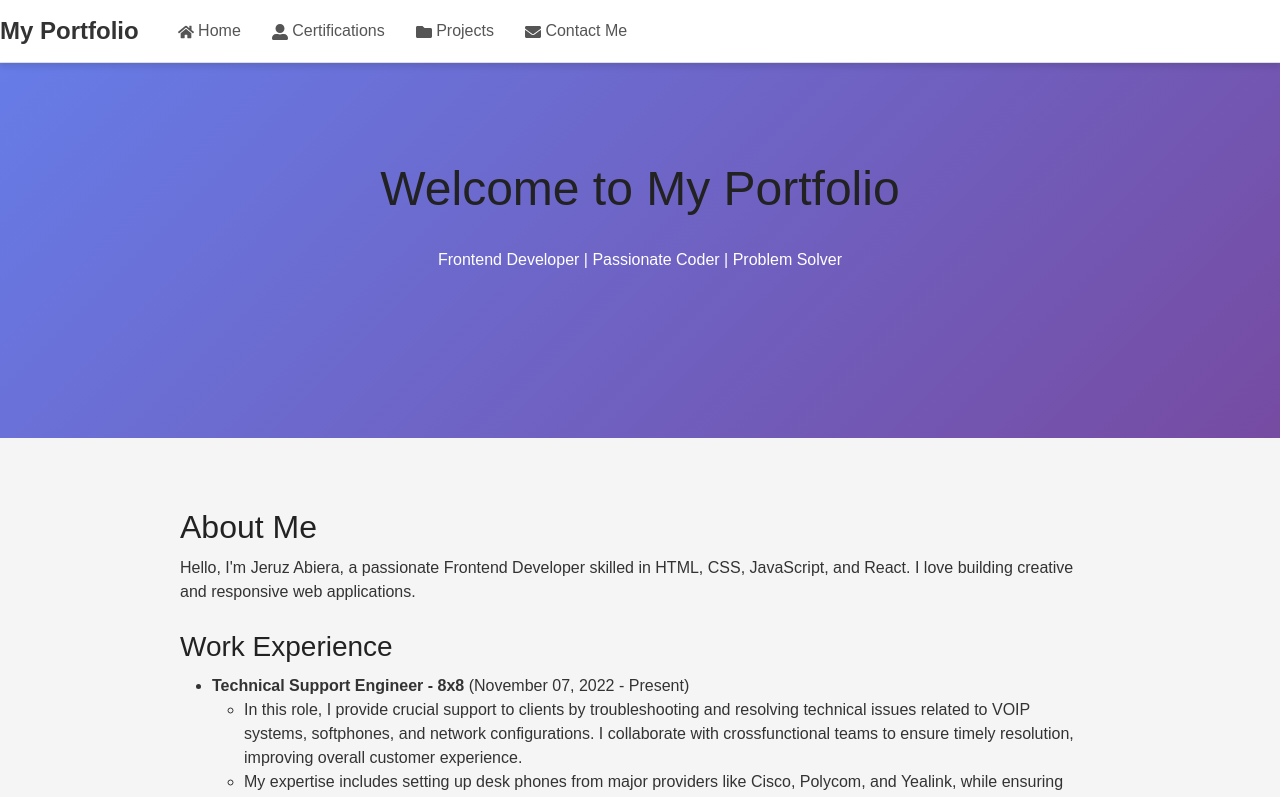
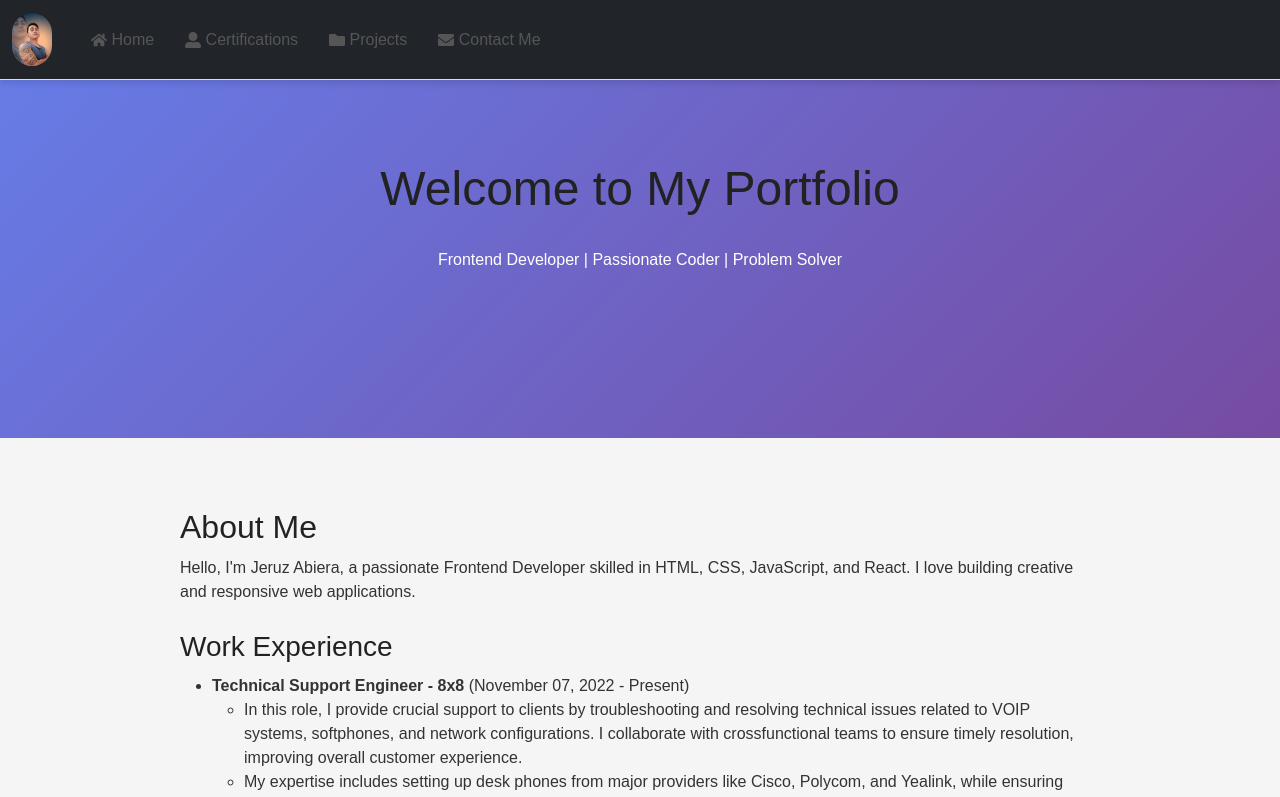
Before and after one commit to yhana24/portfolio-cv, a React (Create React App) app: page / in a window 1280 px wide. Shown: the top 797 px of the page. Built offline with nearby package versions, Linux system fonts and the light colour scheme.

Commit message:
Add Logo in Navbar

```diff
--- a/src/components/Navbar.js
+++ b/src/components/Navbar.js
@@ -4,10 +4,16 @@ import { FaHome, FaUserAlt, FaFolder, FaEnvelope } from "react-icons/fa"; // Rea
 import { Link } from 'react-scroll'; // Import Link from react-scroll for smooth scrolling
 import '../Navbar.css'; // Ensure this path is correct
 
+// Import the logo image
+import jrzLogo from '../assets/images/jrzlogo.png'; // Adjust the path if needed
+
 const PortfolioNavbar = () => {
   return (
-    <BootstrapNavbar expand="lg" fixed="top" className="navbar">
-      <BootstrapNavbar.Brand href="#home">My Portfolio</BootstrapNavbar.Brand>
+    <BootstrapNavbar expand="sm" bg="dark" variant="dark" fixed="top">
+      <div className="container-fluid">
+        <BootstrapNavbar.Brand href="#home">
+          <img src={jrzLogo} alt="Avatar Logo" style={{ width: "40px" }} className="rounded-pill" />
+        </BootstrapNavbar.Brand>
         <BootstrapNavbar.Toggle aria-controls="navbar-nav" />
         <BootstrapNavbar.Collapse id="navbar-nav">
           <Nav className="ml-auto">
@@ -33,6 +39,7 @@ const PortfolioNavbar = () => {
             </Nav.Link>
           </Nav>
         </BootstrapNavbar.Collapse>
+      </div>
     </BootstrapNavbar>
   );
 };
```
Also changed, not shown: src/assets/images/jrzlogo.png (added). Lines whose indentation alone changed are shown as unchanged.
